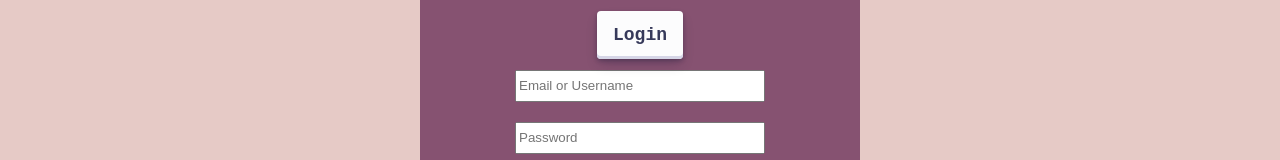
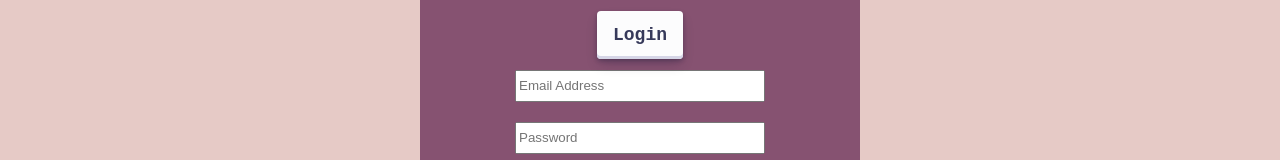
Before and after one commit to deliaamaria/ProiectWEB, a React (Create React App) app in the folder FE/: page / in a window 1280 px wide. Shown: the part 360-520 px from the top of the page. Built offline with nearby package versions, Linux system fonts and the light colour scheme.

Commit message:
change placeholder login page

```diff
--- a/FE/src/components/Login.js
+++ b/FE/src/components/Login.js
@@ -75,7 +75,7 @@ function Login() {
                 id="email"
                 name="email"
                 required
-                placeholder="Email or Username"
+                placeholder="Email Address"
                 value={email}
                 onChange={(e) => setEmail(e.target.value)}
                 />
```
Also changed, not shown: 1 other file (tests, documents, lock files or other folders).
